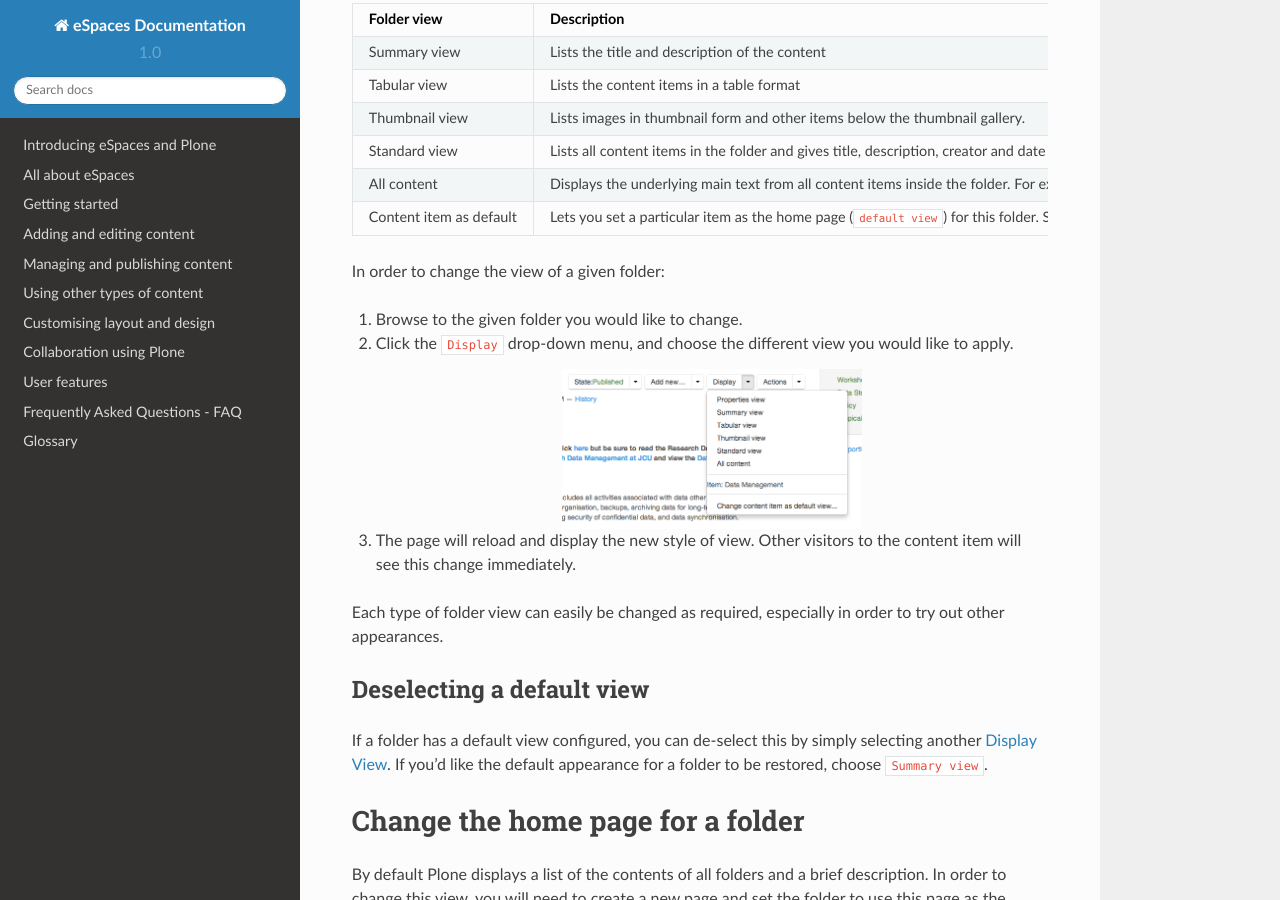
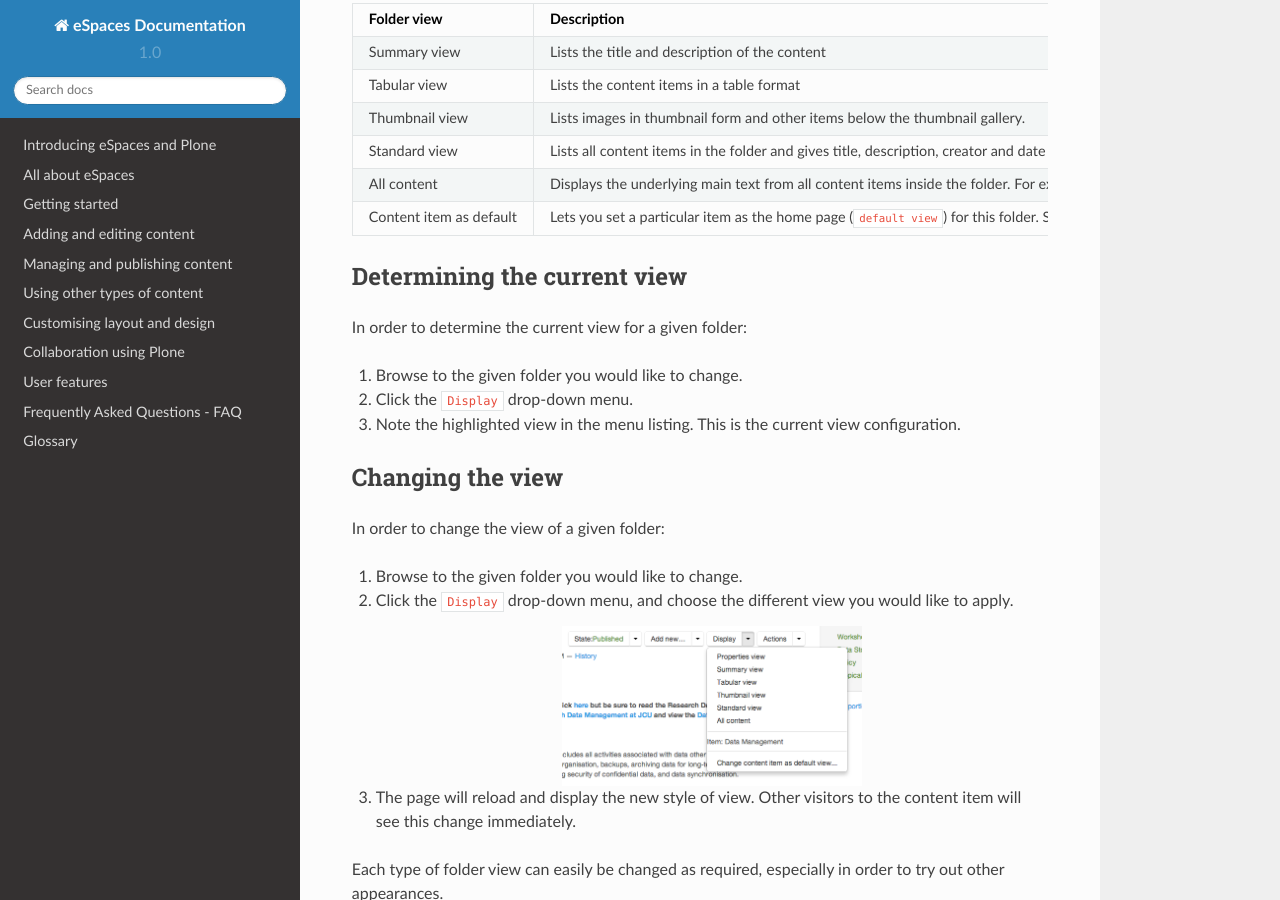
Before and after one commit to jcu-eresearch/plone-user-doc, a Sphinx documentation site: the page built from source/layout-containers.rst, in a window 1280 px wide and 900 px high, scrolled down 578 px. Built offline with Sphinx 7.4.7 and the Read the Docs theme 2.0.0, drawn with Linux system fonts in a browser that asks for light colours.

Commit message:
Add determining current view info

```diff
--- a/source/layout-containers.rst
+++ b/source/layout-containers.rst
@@ -43,6 +43,22 @@ contents within a folder. The standard views are listed below.
 |                         | (``default view``) for this folder. See            |
 |                         | :ref:`default-view` for more information.          |
 +-------------------------+----------------------------------------------------+
+
+Determining the current view
+----------------------------
+
+In order to determine the current view for a given folder:
+
+#. Browse to the given folder you would like to change.
+
+#. Click the ``Display`` drop-down menu.
+
+#. Note the highlighted view in the menu listing.  This is the current
+   view configuration.
+
+
+Changing the view
+-----------------
 
 In order to change the view of a given folder:
 
```
